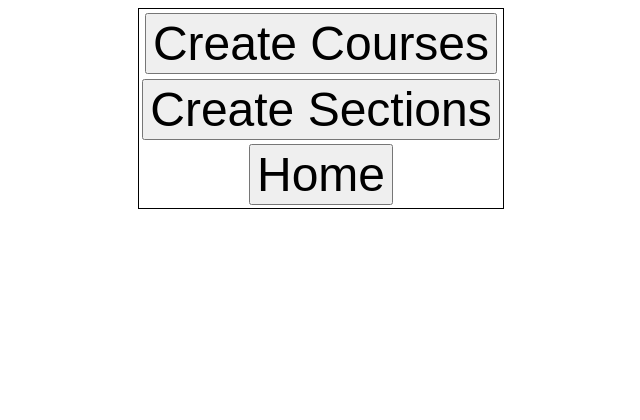
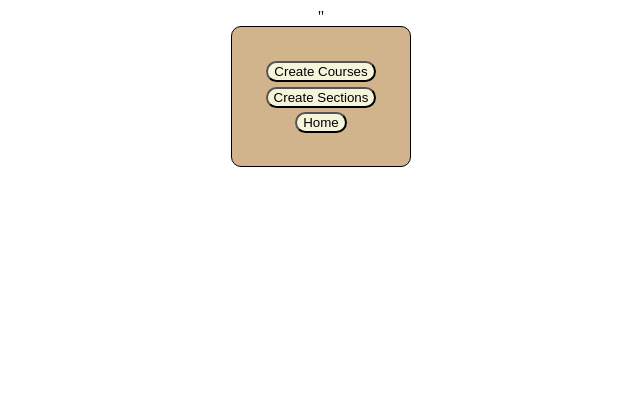
Before and after one commit to MASHOD0/CollegeCourseWare, a Flask app: template src/templates/control.html in a window 1280 px wide. Shown: the top 420 px of the page, without its empty margins (319-959 px from the left). Run offline with Flask 2, Linux system fonts and the light colour scheme; the template is opened without the code that fills it, so the values that code supplies are empty.

Commit message:
Update control.html

```diff
--- a/src/templates/control.html
+++ b/src/templates/control.html
@@ -3,11 +3,13 @@
 Control Pannel
 {% endblock %}
 {% block content %}
-<table name = "important" style = "border:1px solid black" center = "True">
+<body style="background-image:  url(https://s26162.pcdn.co/wp-content/uploads/2018/03/books.jpg); background-size: cover;background-repeat: no-repeat;background-position: centre; position: relative;">
+
+<table name = "important" style = "border:1px solid black; margin-top: 70px; padding: 30px; background-color: tan; border-radius: 10px; margin: auto;" center = "True">"
     <tr>
       <td style = "text-align:center;padding:2px;border-spacing: 20px;">
         <form action="/create_courses" class="inline">
-          <button class="float-left submit-button" n><font size = "10" >Create Courses</font></button>
+          <button class="float-left submit-button" n style="background-color:beige; border-radius: 12px;><font size = "10" >Create Courses</font></button>
         </form>
       </td>
 
@@ -15,14 +17,14 @@ Control Pannel
     <tr>
       <td style = "text-align:center">
         <form action="/create_sections" class="inline">
-          <button class="float-left submit-button" ><font size = "10">Create Sections</font></button>
+          <button class="float-left submit-button"style="background-color:beige; border-radius: 12px; ><font size = "10">Create Sections</font></button>
         </form>
       </td>
     </tr>
     <tr>
       <td style = "text-align:center">
         <form action="/" class="inline">
-          <button class="float-left submit-button" ><font size = "10">Home</font></button>
+          <button class="float-left submit-button"style="background-color:beige; border-radius: 12px; ><font size = "10">Home</font></button>
         </form>
       </td>
     </tr>
```
